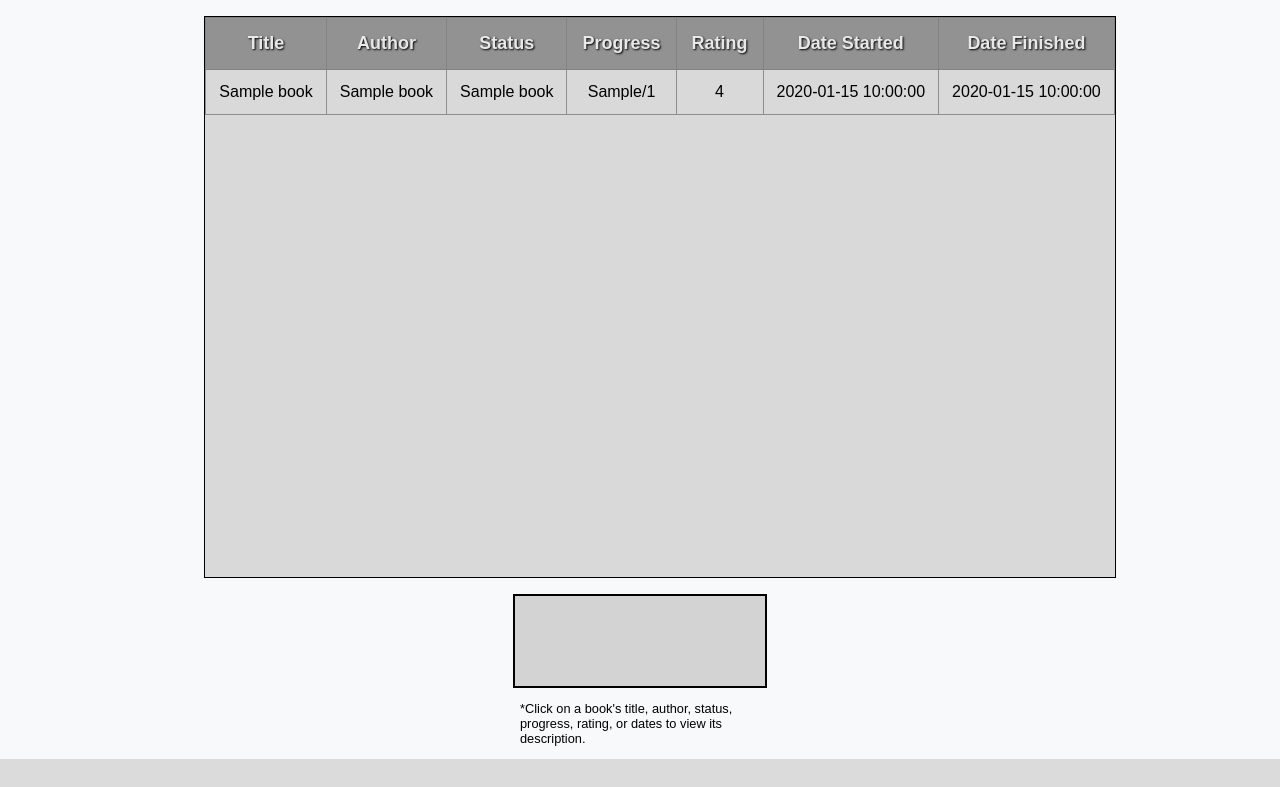
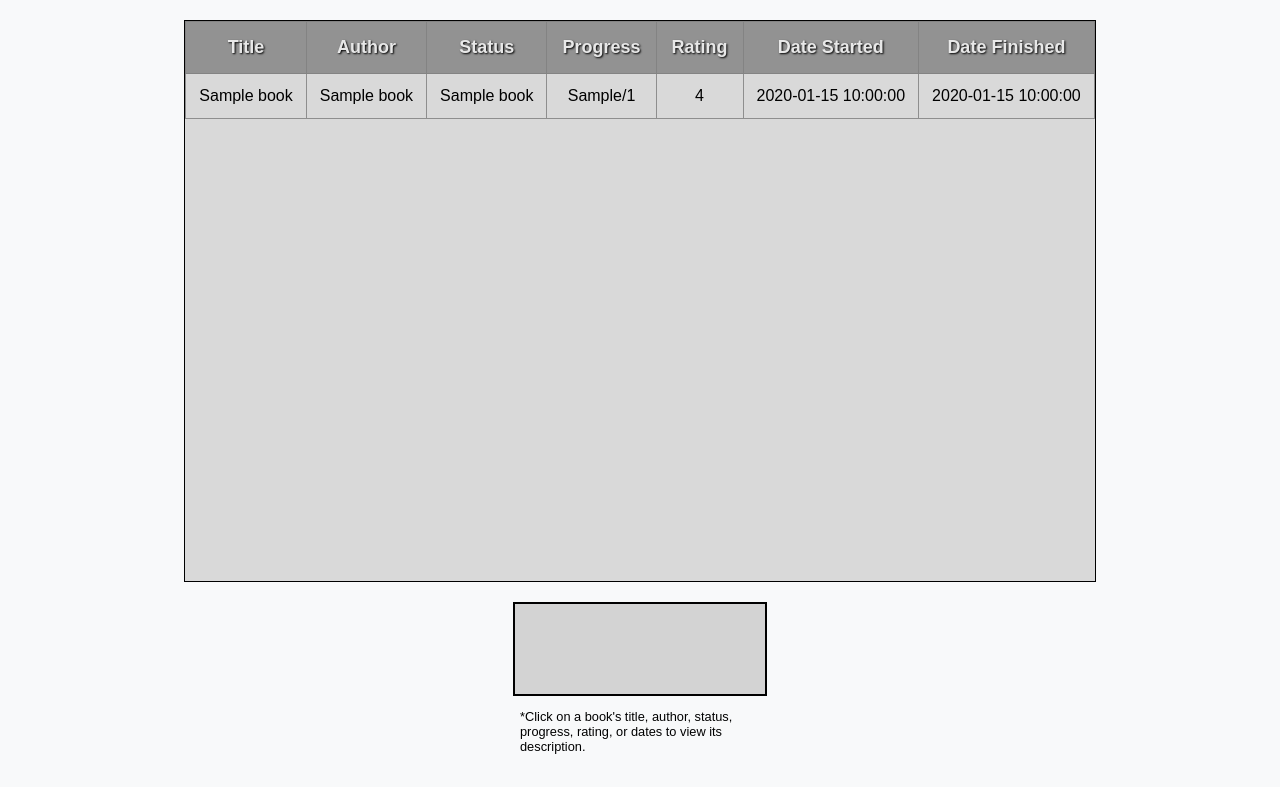
Before and after one commit to KC21025/to-read-list-manager, a Flask app: template templates/index.html in a window 1280 px wide. Shown: the part 60-847 px from the top of the page. Before the commit the page ends 819 px from the top, so only its background shows below. Run offline with Flask 3, Linux system fonts and the light colour scheme; the template is opened without the code that fills it: most values are stand-ins (such as "Sample title", 1, 10 or a date in 2020).

Commit message:
Reformatted the index html file, and removed the <ul> that was surrounding the entire scrollable list. I then styled it so that it would not be touching the description box.

```diff
--- a/static/styles.css
+++ b/static/styles.css
@@ -67,7 +67,16 @@
 
 /* Index HTML */
 /* Styles for the index page, including styling for the scrollable list of books */
+.main-content-index {
+    display:flex;
+    flex-direction: column;
+    align-items: center;
+    margin: 20px;
+    gap: 20px;
+}
+
 .book-list-container {
+
     display: flex;
     justify-content: center;
 }
@@ -122,7 +131,7 @@
     overflow-y: auto;
     margin: auto;
     border: 2px solid black;
-    transition: color 0.3s ease, width 0.3s ease, height 0.3s ease, font-size 0.3s ease;
+    transition: color 0.3s ease, width 0.3s ease, height 0.3s ease, font-size 0.3s ease, box-shadow 0.3s ease;
 }
 
 #BookDescriptionDisplay:hover{
@@ -131,6 +140,7 @@
     font-size: 20px;
     width: 31vh;
     height: 11vh;
+    box-shadow: 1px 2px 3px black;
 }
 
 .tiny-p {
--- a/templates/index.html
+++ b/templates/index.html
@@ -1,10 +1,10 @@
 {% extends "layout.html" %} <!-- Extending base layout -->
 {% block content %} <!-- Starting content block -->
-
-            <ul> <!-- Displays book list -->
-                <div class = "book-list-container">
+<div class="main-content-index">
+    <!-- Displays book list -->
+    <div class="book-list-container">
         <div class="scrollable-list">
-                        <table class= "book-table" >
+            <table class="book-table">
                 <tr>
                     <th>Title</th>
                     <th>Author</th>
@@ -28,15 +28,16 @@
             </table>
         </div>
     </div>
-            </ul>
-            <div class = "book-description-container">
+    <div class="book-description-container">
         <div id="BookDescriptionDisplay"> <!-- This div is where the book description will be displayed -->
 
         </div>
-                <p class = "tiny-p">
+        <p class="tiny-p">
             *Click on a book's title, author, status, progress, rating, or dates to view its description.
         </p>
     </div>
+</div>
 {% endblock %} <!-- Ending content block -->
 </body>
+
 </html>
```
Lines whose indentation alone changed are shown as unchanged.
